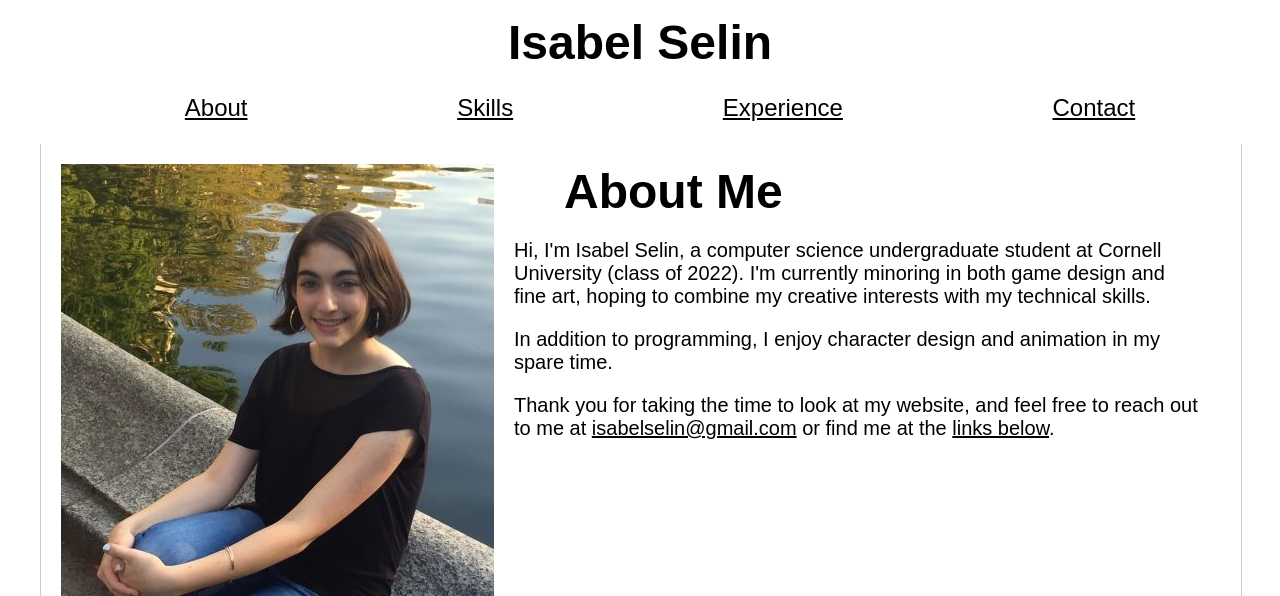
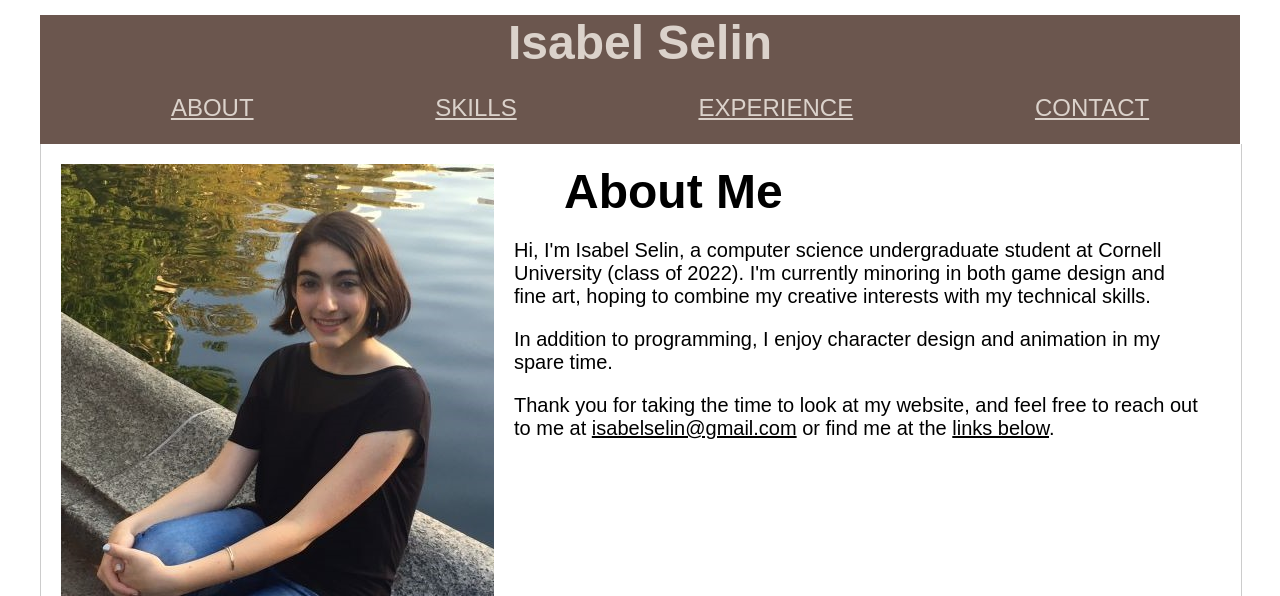
Before and after one commit to irSelin/portfolio, a PHP site: page / in a window 1280 px wide. Shown: the top 596 px of the page. Run offline with PHP 8.4, Linux system fonts and the light colour scheme.

Commit message:
Update css for header

```diff
--- a/styles/site.css
+++ b/styles/site.css
@@ -66,6 +66,9 @@ article {
 
 header {
   text-align: center;
+  background: #6b564e;
+  /* background: #3a8a7c; */
+  color: #dbd2cb;
 }
 
 nav{
@@ -76,6 +79,7 @@ nav{
 #nav-menu{
   font-size: 24px;
   list-style-type: none;
+  text-transform: uppercase;
   /* color: #c5ebe6; */
 }
 
```
